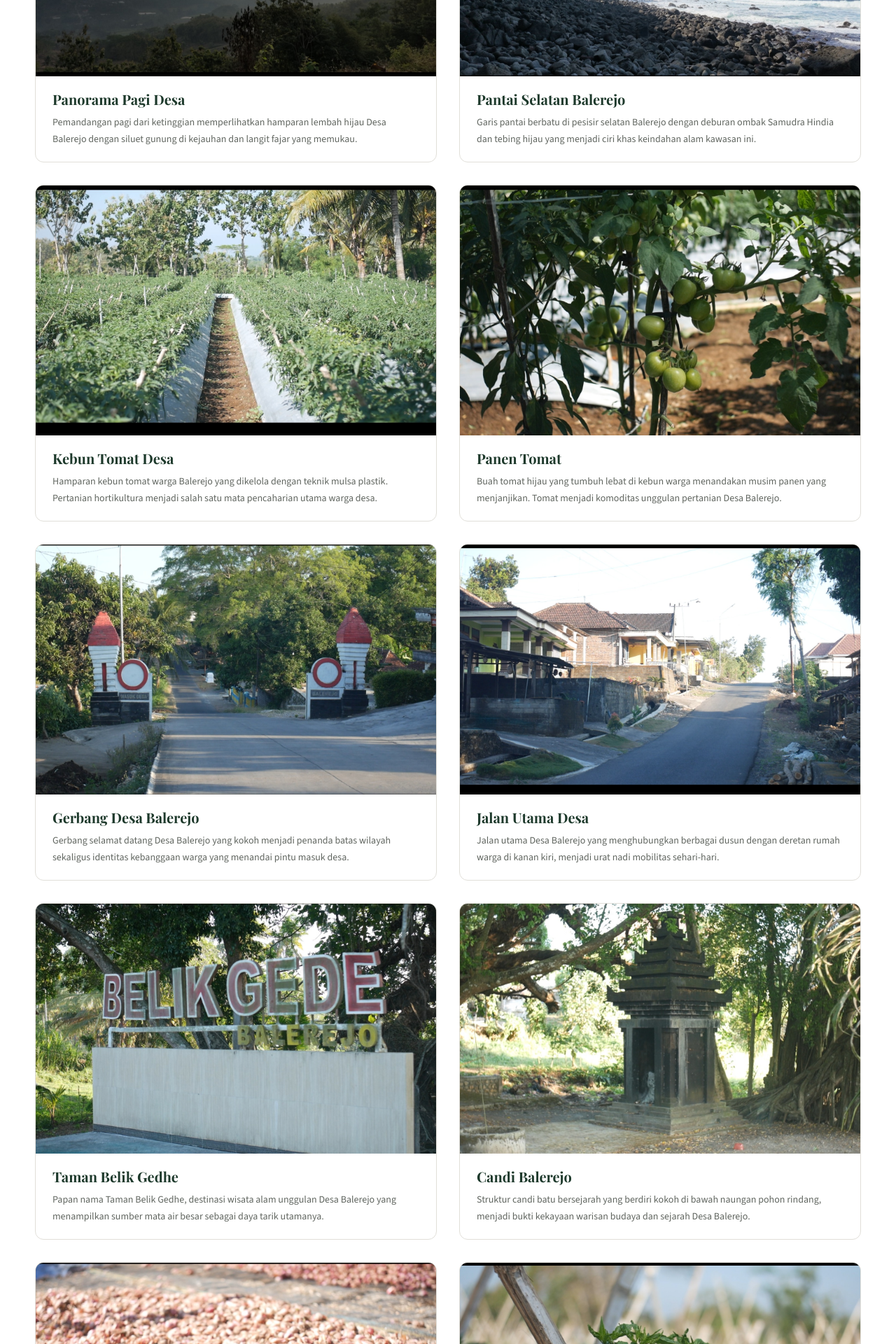
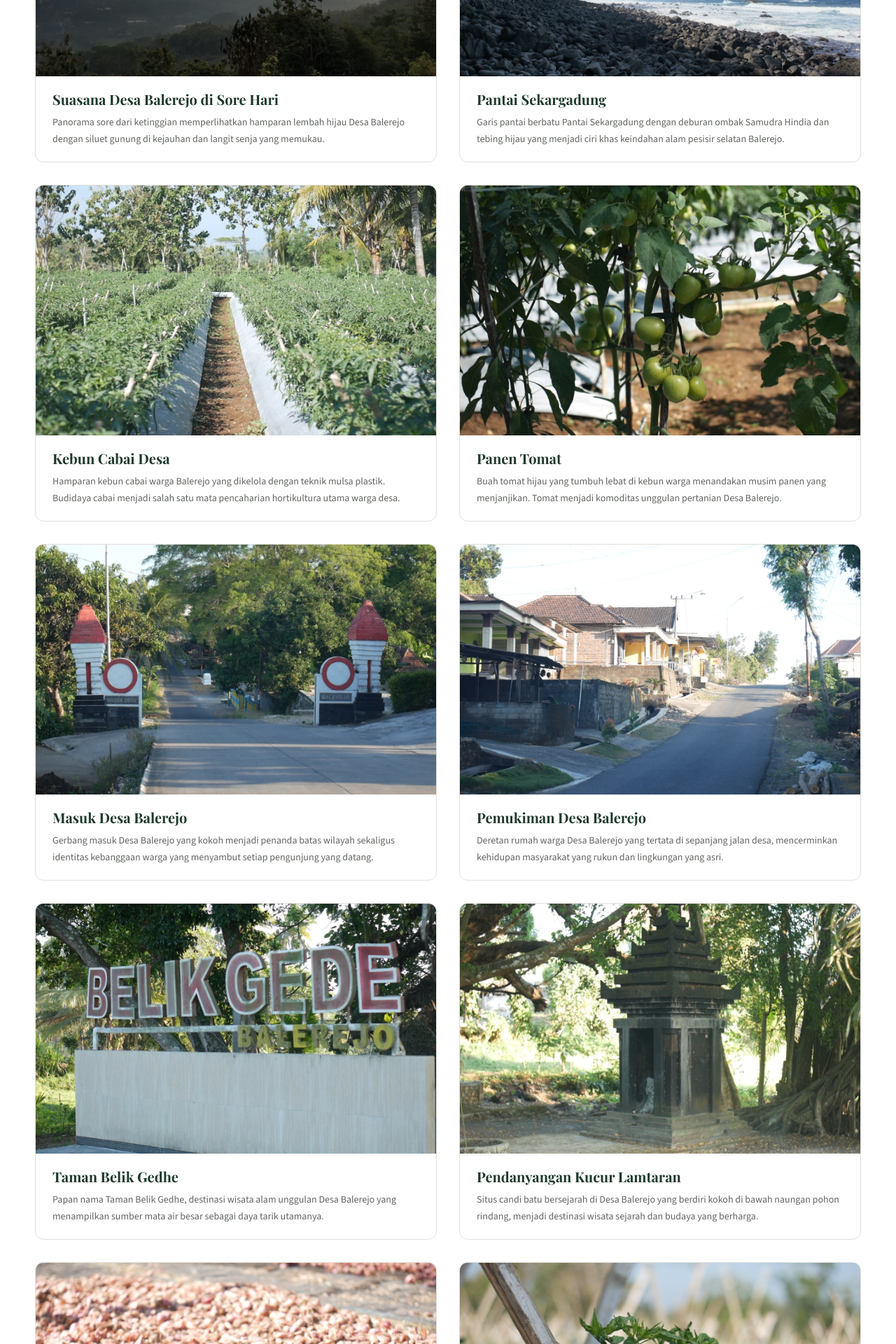
Before and after one commit to SyafaHadyan/balerejo-web, a Next.js app in the folder apps/main/: page /galeri in a window 1280 px wide. Shown: the part 620-2540 px from the top of the page at 70% size. Built offline with nearby package versions, Linux system fonts and the light colour scheme; no server answers.

Commit message:
feat(main): correct gallery captions, add pantai-sekargadung, rename kebun-cabe

```diff
--- a/apps/main/src/components/sections/GaleriSection.tsx
+++ b/apps/main/src/components/sections/GaleriSection.tsx
@@ -3,24 +3,24 @@ import Image from "next/image";
 const ITEMS = [
   {
     id: 1,
-    caption: "Panorama Pagi Desa",
+    caption: "Suasana Desa Balerejo di Sore Hari",
     description:
-      "Pemandangan pagi dari ketinggian memperlihatkan hamparan lembah hijau Desa Balerejo dengan siluet gunung di kejauhan dan langit fajar yang memukau.",
+      "Panorama sore dari ketinggian memperlihatkan hamparan lembah hijau Desa Balerejo dengan siluet gunung di kejauhan dan langit senja yang memukau.",
     src: "/images/panorama-pagi.jpg",
   },
   {
     id: 2,
-    caption: "Pantai Selatan Balerejo",
+    caption: "Pantai Sekargadung",
     description:
-      "Garis pantai berbatu di pesisir selatan Balerejo dengan deburan ombak Samudra Hindia dan tebing hijau yang menjadi ciri khas keindahan alam kawasan ini.",
-    src: "/images/pantai-selatan.jpg",
+      "Garis pantai berbatu Pantai Sekargadung dengan deburan ombak Samudra Hindia dan tebing hijau yang menjadi ciri khas keindahan alam pesisir selatan Balerejo.",
+    src: "/images/pantai-sekargadung.jpg",
   },
   {
     id: 3,
-    caption: "Kebun Tomat Desa",
+    caption: "Kebun Cabai Desa",
     description:
-      "Hamparan kebun tomat warga Balerejo yang dikelola dengan teknik mulsa plastik. Pertanian hortikultura menjadi salah satu mata pencaharian utama warga desa.",
-    src: "/images/kebun-tomat.jpg",
+      "Hamparan kebun cabai warga Balerejo yang dikelola dengan teknik mulsa plastik. Budidaya cabai menjadi salah satu mata pencaharian hortikultura utama warga desa.",
+    src: "/images/kebun-cabe.jpg",
   },
   {
     id: 4,
@@ -31,16 +31,16 @@ const ITEMS = [
   },
   {
     id: 5,
-    caption: "Gerbang Desa Balerejo",
+    caption: "Masuk Desa Balerejo",
     description:
-      "Gerbang selamat datang Desa Balerejo yang kokoh menjadi penanda batas wilayah sekaligus identitas kebanggaan warga yang menandai pintu masuk desa.",
+      "Gerbang masuk Desa Balerejo yang kokoh menjadi penanda batas wilayah sekaligus identitas kebanggaan warga yang menyambut setiap pengunjung yang datang.",
     src: "/images/gerbang-desa.jpg",
   },
   {
     id: 6,
-    caption: "Jalan Utama Desa",
+    caption: "Pemukiman Desa Balerejo",
     description:
-      "Jalan utama Desa Balerejo yang menghubungkan berbagai dusun dengan deretan rumah warga di kanan kiri, menjadi urat nadi mobilitas sehari-hari.",
+      "Deretan rumah warga Desa Balerejo yang tertata di sepanjang jalan desa, mencerminkan kehidupan masyarakat yang rukun dan lingkungan yang asri.",
     src: "/images/jalan-desa.jpg",
   },
   {
@@ -52,9 +52,9 @@ const ITEMS = [
   },
   {
     id: 8,
-    caption: "Candi Balerejo",
+    caption: "Pendanyangan Kucur Lamtaran",
     description:
-      "Struktur candi batu bersejarah yang berdiri kokoh di bawah naungan pohon rindang, menjadi bukti kekayaan warisan budaya dan sejarah Desa Balerejo.",
+      "Situs candi batu bersejarah di Desa Balerejo yang berdiri kokoh di bawah naungan pohon rindang, menjadi destinasi wisata sejarah dan budaya yang berharga.",
     src: "/images/candi-balerejo.jpg",
   },
   {
@@ -68,14 +68,14 @@ const ITEMS = [
     id: 10,
     caption: "Budidaya Cabai",
     description:
-      "Tanaman cabai muda yang tumbuh pada lahan dengan sistem tanam teratur. Budidaya cabai menjadi usaha pertanian yang banyak digeluti warga Balerejo.",
+      "Bibit cabai muda yang ditopang ajir bambu pada lahan dengan sistem tanam teratur. Budidaya cabai menjadi usaha pertanian yang banyak digeluti warga Balerejo.",
     src: "/images/budidaya-cabai.jpg",
   },
   {
     id: 11,
-    caption: "Batuan Pantai Selatan",
+    caption: "Air Pantai Sekargadung",
     description:
-      "Hamparan batu andesit alami di pantai selatan dengan air jernih di sela-selanya, membentuk lanskap unik pesisir Balerejo yang belum banyak dikenal.",
+      "Hamparan batuan alami di bibir pantai Sekargadung dengan air jernih yang menggenang di sela-selanya, membentuk lanskap unik pesisir selatan Balerejo.",
     src: "/images/batuan-pantai.jpg",
   },
   {
@@ -96,7 +96,7 @@ function GalleryCard({ caption, description, src }: { caption: string; descripti
             src={src}
             alt={caption}
             fill
-            className="object-cover group-hover:scale-[1.03] transition-transform duration-500"
+            className="object-cover scale-[1.12] group-hover:scale-[1.15] transition-transform duration-500"
             sizes="(min-width: 1024px) 50vw, 100vw"
           />
         )}
```
Also changed, not shown: apps/main/public/images/kebun-cabe.jpg (added), apps/main/public/images/pantai-sekargadung.jpg (added).
